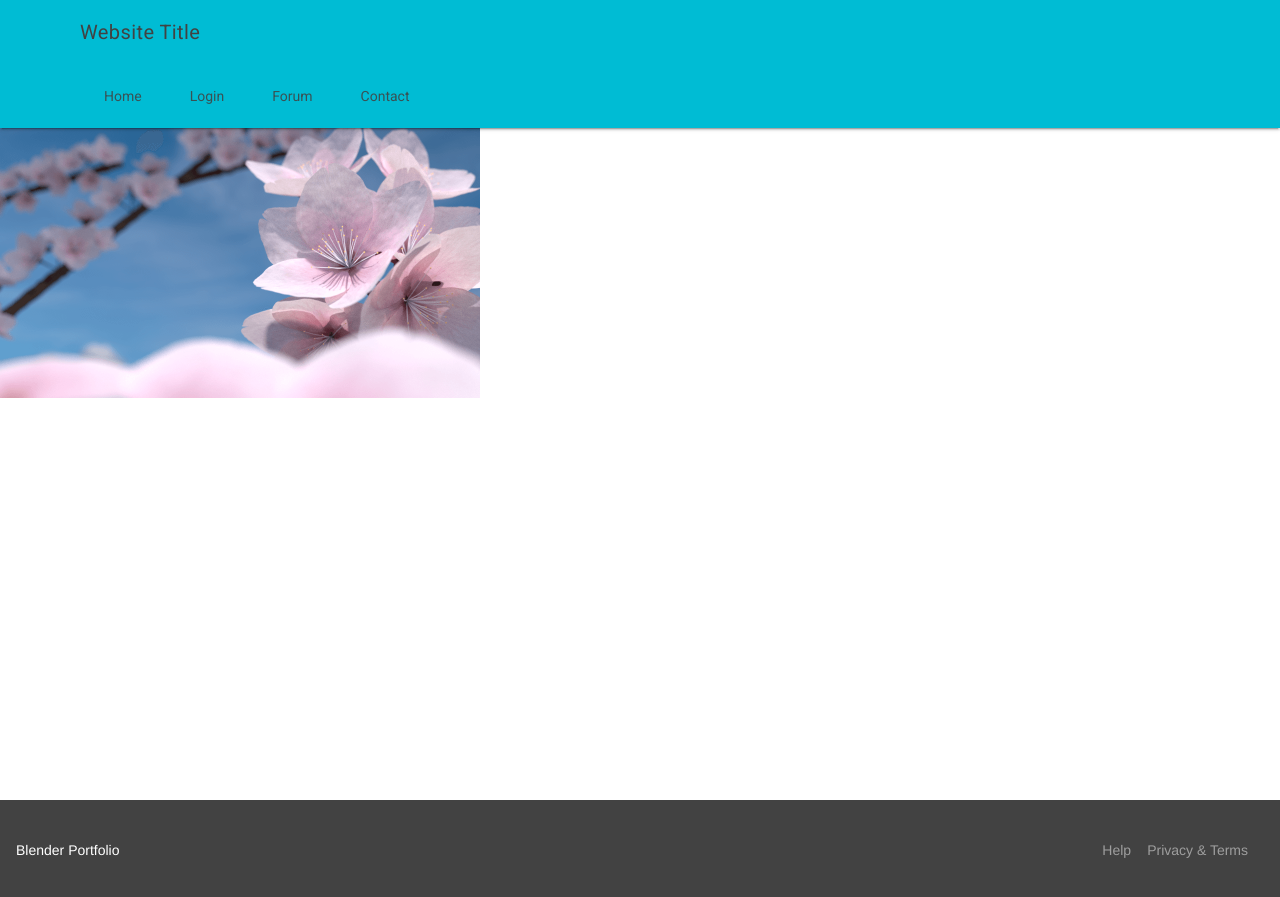
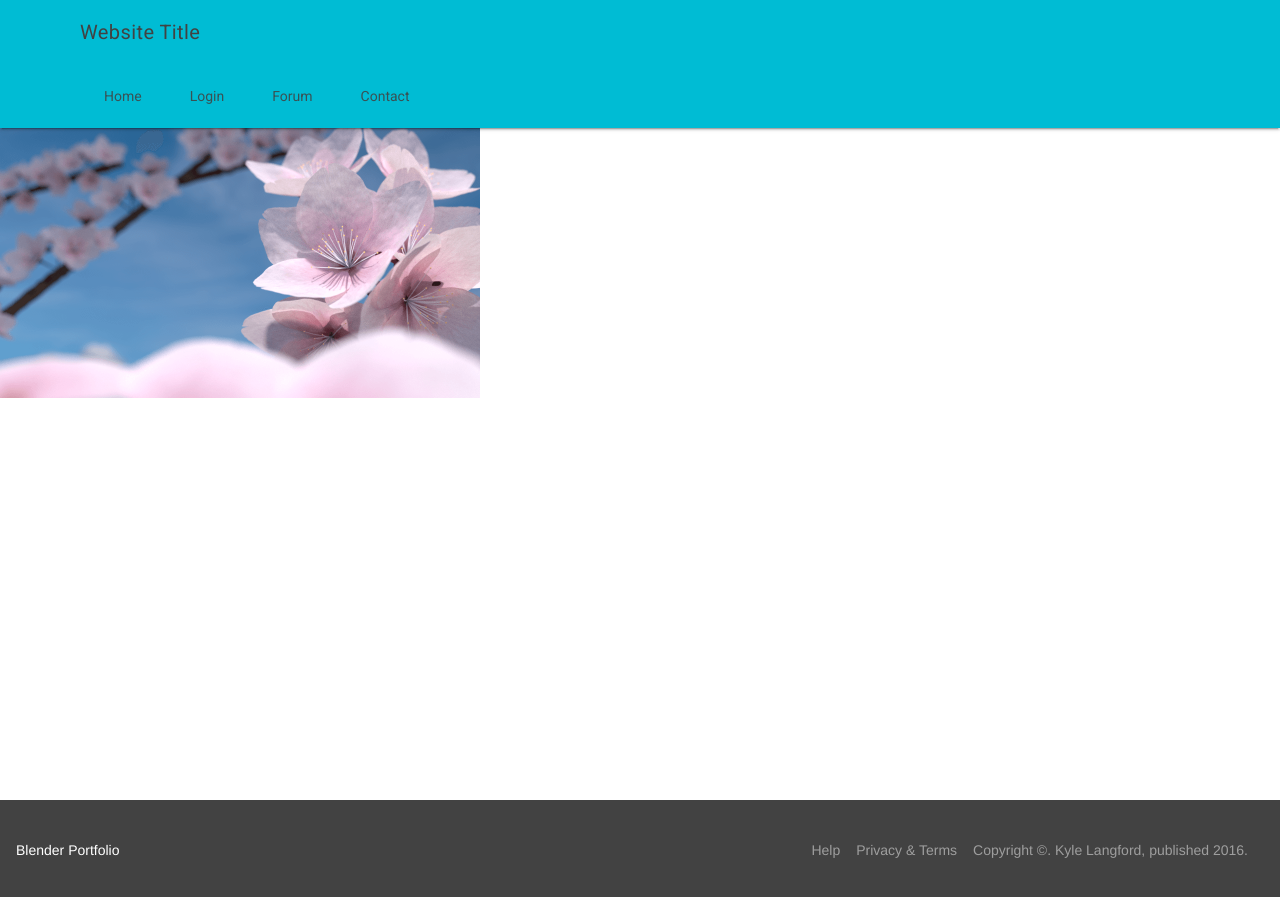
Before and after one commit to slothgamez/fireplex.github.io, a Jekyll site: the page submmissions/cherry-blossom-tree/index.html, which Jekyll copies as it is, in a window 1280 px wide. Shown: the top 897 px of the page. Built offline with Jekyll 4.4.1, drawn with Linux system fonts in a browser that asks for light colours; nearby versions of some CDN libraries; comment, search, counter and statistics services are not loaded.

Commit message:
Update index.html

```diff
--- a/submmissions/cherry-blossom-tree/index.html
+++ b/submmissions/cherry-blossom-tree/index.html
@@ -79,6 +79,7 @@
                     <ul class="mdl-mini-footer__link-list">
                         <li><a href="#">Help</a></li>
                         <li><a href="#">Privacy & Terms</a></li>
+                        <li>Copyright ©. Kyle Langford, published 2016.</li>
                     </ul>
                 </div>
             </footer>
```
